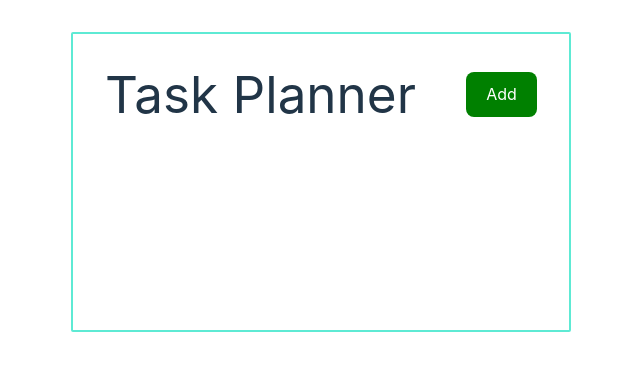
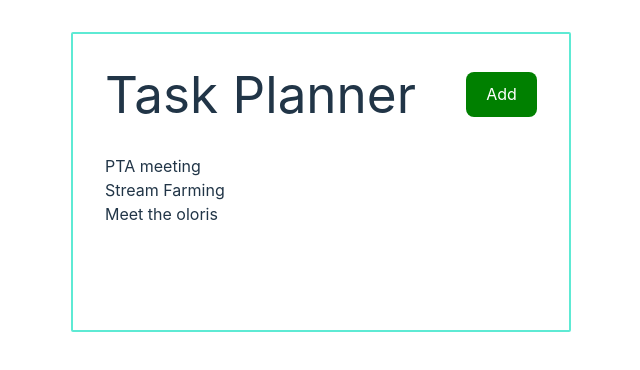
Before and after one commit to Sochuks/react-task-planner, a React (Vite) app: page / in a window 1280 px wide. Shown: the top 370 px of the page, without its empty margins (319-959 px from the left). Built offline with nearby package versions, Linux system fonts and the light colour scheme.

Commit message:
Created the task component added objects for task state and passed as props in tasks

```diff
--- a/src/App.jsx
+++ b/src/App.jsx
@@ -27,8 +27,8 @@ function App() {
   return (
 
       <div className="container-inner my-8 mx-auto p-8 rounded-sm border-2 border-teal-300">
-
         <Header />
+        <Tasks tasks={tasks} />
 
       </div>
 
--- /dev/null
+++ b/src/components/Tasks.jsx
@@ -0,0 +1,11 @@
+const Tasks = ( {tasks} ) => {
+  return (
+    <>
+        {tasks.map((task) =>(
+            <h3 key={task.id} > {task.text} </h3>
+        )) }
+    </>
+  )
+}
+
+export default Tasks
```
